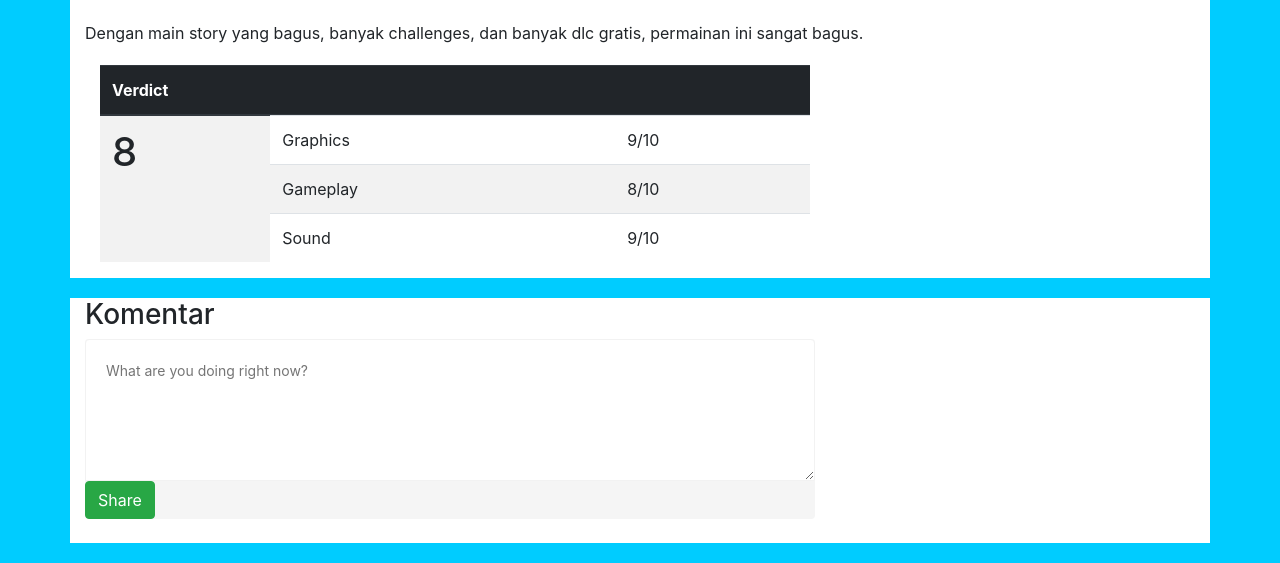
After one commit to 2018-PemrogramanWeb-D/tugas7-fp-ngr, a PHP site: page /platform/shovelknighttt.php in a window 1280 px wide. The commit adds this page. Shown: the part 2186-2749 px from the top of the page. Run offline with PHP 8.4, Linux system fonts and the light colour scheme; the visitor is signed in with stand-in values (Sample User, id 1); data that the repository does not hold is empty.

Commit message:
content and reviews

```diff
--- /dev/null
+++ b/platform/shovelknighttt.php
@@ -0,0 +1,226 @@
+<!DOCTYPE html>
+<?php
+	include('..\init.php');
+?>
+<html lang="id" xmlns="http://www.w3.org/1999/xhtml">
+<head>
+    <meta charset="utf-8">
+    <meta name="viewport" content="width=device-width, initial-scale=1">
+    <link rel="stylesheet" href="https://maxcdn.bootstrapcdn.com/bootstrap/4.1.3/css/bootstrap.min.css">
+	<link rel="stylesheet" href="../CSS.css">
+    <script src="https://ajax.googleapis.com/ajax/libs/jquery/3.3.1/jquery.min.js"></script>
+    <script src="https://cdnjs.cloudflare.com/ajax/libs/popper.js/1.14.3/umd/popper.min.js"></script>
+    <script src="https://maxcdn.bootstrapcdn.com/bootstrap/4.1.3/js/bootstrap.min.js"></script>
+</head>
+    <link rel="icon" href="logo.ico">
+	<title>NGR - Nice Game Review</title>
+ <style>
+
+	img{
+		width:250px;
+		height:150px;
+	}
+
+	.comment-form{
+		background: none repeat scroll 0 0 #f5f5f5;
+		border-radius: 4px;
+		float: left;
+		width: 100%;
+	}
+	.comment-form form {
+		float: left;
+		width: 100%;
+	}
+	.comment-form form textarea {
+		background: none repeat scroll 0 0 #fff;
+		border: medium none;
+		border-radius: 4px 4px 0 0;
+		float: left;
+		font-size: 14px;
+		height: 142px;
+		padding: 20px;
+		width: 100%;
+		resize:vertical;
+		outline:none;
+		border: 1px solid #F2F2F2;
+	}
+
+	.panel-white {
+	  margin-top: 5px;
+	  margin-bottom: 10px;
+	  border: 1px solid #dddddd;
+	}
+	.panel-white  .panel-heading {
+	  color: #333;
+	  background-color: #fff;
+	  border-color: #ddd;
+	}
+
+	.post .post-heading {
+	  height: 95px;
+	  padding: 15px;
+	}
+
+	.post .post-description {
+	  padding: 15px;
+	}
+	.post .post-description p {
+	  font-size: 14px;
+	}
+
+</style>
+<body>
+	<div class="container-top">
+		<?php include '../header.php';?>
+	</div>
+
+
+	<nav class="navbar sticky-top navbar-expand-lg navbar-dark bg-primary">
+		<?php include '../navbar.php';?>
+	</nav>
+	<div class="container">
+		<br>
+		<table class="table table-striped">
+			<thead class="thead-dark">
+				<tr>
+					<th colspan="3">Daytona USA (Arcade)</th>
+				</tr>
+			</thead>
+			<tbody>
+				<tr>
+					<td rowspan="5"><img src="https://images-eds-ssl.xboxlive.com/image?url=8Oaj9Ryq1G1_p3lLnXlsaZgGzAie6Mnu24_PawYuDYIoH77pJ.X5Z.MqQPibUVTcs0kFf0mPcqlr.9LtCWvGqMn9BS2H2iIcZlhBH0jcafpYqt.u1KQ9Qjaxv3hjDNZ4XOfGRhYq6w8.eLBfCMAWKNpEq6LVLHrLnhbLXZcAhS6hhrTJ9P1xbfRZ0WtaKaE7z6wxHRnIic1ECRZ_IZG0o_7AU43A9sl0r769ksFf_Cc-&h=300&w=200&format=jpg" width="200px" height="300px" alt="Shovel" /></a></td>
+				</tr>
+				<tr><td>Developer</td><td>Yacht Club Games</td></tr>
+				<tr><td>Publisher</td><td>Yacht Club Games</td></tr>
+				<tr><td>Platform</td><td>PC, Wii U, 3DS, PS3, PS4, PS Vita, Xbox One, Nintendo Switch</td></tr>
+				<tr><td>Release Date</td><td>26th June 2014 (Original)</td></tr>
+			</tbody>
+		</table>
+		<p>
+        Saat nostalgia adalah bagian yang populer sampai sekarang, sebuah studio membuat permainan platform berdasarkan Megaman dengan beberapa perbedaan dan ide yang kreatif.<br>
+        Alhasil, permainan mereka tersebut sukses dalam Kickstarter dan laris. Apakah memang bagus? Apa yang membuat mereka suka?<br><br>
+
+        Yang saya review ini adalah PC dan bagian utama (Bagian Shovel Knight). Port lain tidak terlalu beda, selain konten yang khusus dalam suatu console (seperti Kratos dan Battle Toads).<br>
+        Shovel Knight memiliki 3 DLC yang gratis, tetapi saya tidak akan mereview itu juga (untuk saat ini).<br>
+        </p>
+        <h3>[Gameplay]</h3>
+        <p>
+		<br>
+        Kontrolnya simpel;<br>
+        Tombol arah kanan dan kiri untuk bergerak,<br>
+        Tombol (A) untuk lompat, dan arah bawah untuk menyerang ke bawah dan memantul jika mengenai objek atau musuh,<br>
+        Tombol (A) dan arah bawah secara bersamaan akan menggunakan special item,<br>
+        Tombol (B) untuk menyerang (dengan cangkulnya), dan<br>
+        Tombol (C) untuk periksa special item dan lainnya.<br>
+        Tombol tersebut bisa diatur sendiri (termasuk start).<br><br>
+
+        Special item akan didapatkan saat menemukan chest besar dalam setiap stage utama (bayar).<br>
+        Special item memakan SP yang bisa diupgrade seiring perjalanan anda.<br><br>
+
+        Dalam Stage, anda akan mengumpulkan uang untuk keperluan upgrade dan membeli item.<br>
+        Saat anda mati, anda tidak akan kehilangan nyawa (karena memang tidak ada), tetapi sebagai gantinya, anda akan kehilangan beberapa uang.<br>
+        Lebih banyak uang yang anda dapat, lebih banyak yang akan hilang.<br><br>
+
+        Anda akan memilih stage dalam World Map, jadi tidak harus urut, tetapi anda harus menyelesaikan stage utama yang ada untuk melewati bagian map selanjutya.<br>
+        Setiap stage utama akan memiliki Boss yang unik dan susah.<br>
+        Saat anda membuka bagian dalam World Map, perlahan-lahan akan mendapatkan shop dan upgrade.<br>
+        Upgrade adalah upgrade limit HP dan SP. Untuk Shop, bisa berupa item healing dan armor.<br><br>
+
+        Catatan yang menarik untuk level designnya, yaitu stage awal akan mengajarkan anda gimmick dalam stage tersebut,<br>
+        setelah itu, mereka akan mencoba untuk memberikan implementasi gimmick yang lebih susah untuk menguji anda.<br>
+        Design seperti ini sangat saya sukai karena anda tidak perlu mati lebih banyak untuk mempelajari gimmick tersebut.<br><br>
+
+        Kemudian, checkpoint yang anda temukan akan memberi anda bonus uang (tergantung pada uang yang anda miliki sebelumnya) jika memecahkan gelas yang berisi uang tersebut.<br>
+        Namun, sebagai gantinya checkpoint tersebut tidak berguna dan jika anda mati, akan kembali ke checkpoint sebelumnya yang tidak dirusak (jika tidak, kembali ke awal stage).<br>
+        Dengan ini, anda diberikan leluasa untuk cara bermain.<br><br>
+        </p>
+        <h3>[Aestethic]</h3>
+        <p>
+		<br>
+		<img src="https://www.gamesrocket.com/media/catalog/product/cache/2/thumbnail/602f0fa2c1f0d1ba5e241f914e856ff9/n/s/nswitchds_shovelknighttreasuretrove_01_1.jpg" alt="shoveling1">
+        <img src="http://gameuptorino.it/wp-content/uploads/2015/12/large-1.jpg" alt="shoveling2">
+        <img src="https://www.nintendoworldreport.com/media/33577/1/9.png" alt="shoveling3"><br><br>
+        Seperti kembali dalam era NES (meskipun kurang akurat), pilihan warnanya sangat bagus dan hasilnya indah.<br>
+        Ini adalah charm dari retro style. Design character juga bagus dan unik.<br>
+        </p>
+        <h3>[Sound]</h3>
+        <p>
+		<br>
+        Dengan menggunakan style chiptune (dengan Famitracker), mereka berhasil memberikan kesan retro namun unik.<br>
+        Tema Medieval yang dibawa oleh permainan ini ditunjukkan oleh musik dan graphicnya.<br>
+        Suaranya juga sangat akurat dengan kebanyakan game NES.<br>
+        <iframe width="478" height="269" src="https://www.youtube.com/embed/T0IxUMu036k?list=PLvNp0Boas723qPMNwQfX0yRRHP242XH0f" frameborder="0" allow="accelerometer; autoplay; encrypted-media; gyroscope; picture-in-picture" allowfullscreen></iframe>
+		</p>
+        <p>
+        Dengan main story yang bagus, banyak challenges, dan banyak dlc gratis, permainan ini sangat bagus.<br>
+        </p>
+		<div class="container">
+			<div class="row">
+				<div class="col-md-8">
+					<table  class="table table-striped">
+						<thead class="thead-dark">
+							<tr>
+								<th colspan="3">Verdict</th>
+							</tr>
+						</thead>
+						<tbody>
+							<tr>
+								<td rowspan="4"><h1>8</h1></td>
+							</tr>
+							<tr><td>Graphics</td><td>9/10</td></tr>
+							<tr><td>Gameplay</td><td>8/10</td></tr>
+							<tr><td>Sound</td><td>9/10</td></tr>
+						</tbody>
+					</table>
+				</div>
+			</div>
+		</div>
+	</div>
+
+	<div class="container">
+		<h3>Komentar</h3>
+    <div class="row">
+		<?php
+			$u_id = $_SESSION['id'];
+
+			include('..\comment_fun.php');
+			include('..\encrypt_decrypt.php');
+			while($display_com = mysqli_fetch_assoc($comment)){?>
+        <div class="col-sm-12">
+            <div class="panel panel-white post">
+                <div class="post-heading">
+                        <div class="title h5">
+                            <b><?php echo decrypt($display_com['u_name'])?></b> made a post.
+                        </div>
+                        <h6 class="text-muted time"><?php echo $display_com['c_time']?></h6>
+                </div>
+                <div class="post-description">
+                    <p><?php echo $display_com['c_contents']?></p>
+                </div>
+            </div>
+		</div>
+		<?php }; ?>
+
+	</div>
+    <div class="row">
+		<div class="col-md-8">
+			<div class="comment-form">
+					<?php
+						if($_SESSION["loginstatus"] == 1)
+						echo'<form method ="POST" >
+							<textarea placeholder="What are you doing right now?" name="content-comment"></textarea>
+							<button type="submit" class="btn btn-success green" name="submit-comment"> Share</button>
+						</form>';
+						else echo '<h3>Anda perlu login untuk berkomentar</h3>';
+
+					?>
+			</div>
+
+		</div>
+
+    </div>
+
+		<br>
+	</div>
+</body>
+</html>
--- a/rpg/undertale.php
+++ b/rpg/undertale.php
@@ -62,7 +62,7 @@
             Game ini juga terdapat "4th wall breaking".<br>
             <div style="margin: 5px 20px 20px;">
             <div class="smallfont" style="margin-bottom: 2px;">
-                <b>Pendapat cerita (Spoiler)</b>:
+                <b>Review dan Pendapat cerita (Spoiler)</b>:
                 <input value="Buka" style="margin: 0px; padding: 0px; width: 55px; font-size: 12px;" onclick="if (this.parentNode.parentNode.getElementsByTagName('div')[1].getElementsByTagName('div')[0].style.display != '') { this.parentNode.parentNode.getElementsByTagName('div')[1].getElementsByTagName('div')[0].style.display = ''; this.innerText = ''; this.value = 'Tutup'; } else { this.parentNode.parentNode.getElementsByTagName('div')[1].getElementsByTagName('div')[0].style.display = 'none'; this.innerText = ''; this.value = 'Buka'; }" type="button">
             </div>
             <div class="alt2" style="border: 1px inset ; margin: 0px; padding: 6px;">
```
Also changed, not shown: fighting/touhou12.3.php (added, +249 -0 lines), sport/daytonausa.php (added, +204 -0 lines), content/logo_small.svg (added).
